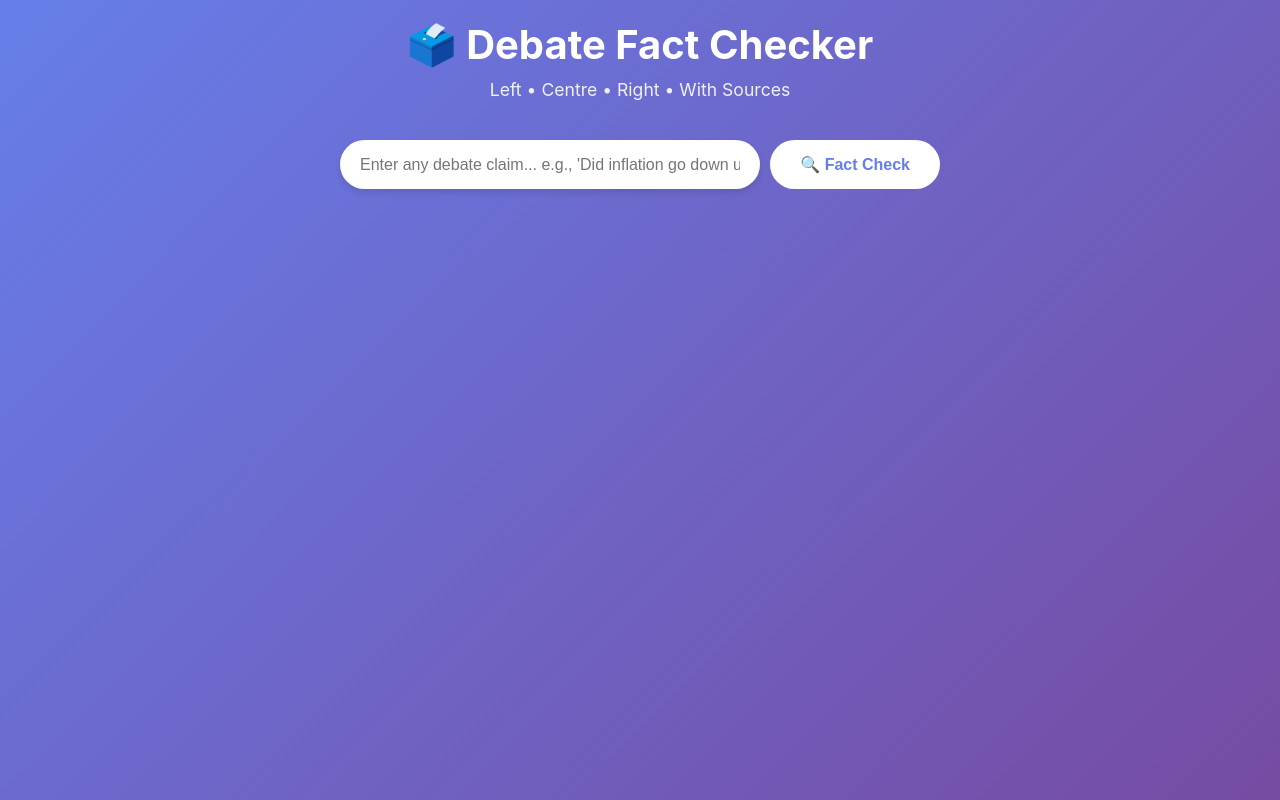
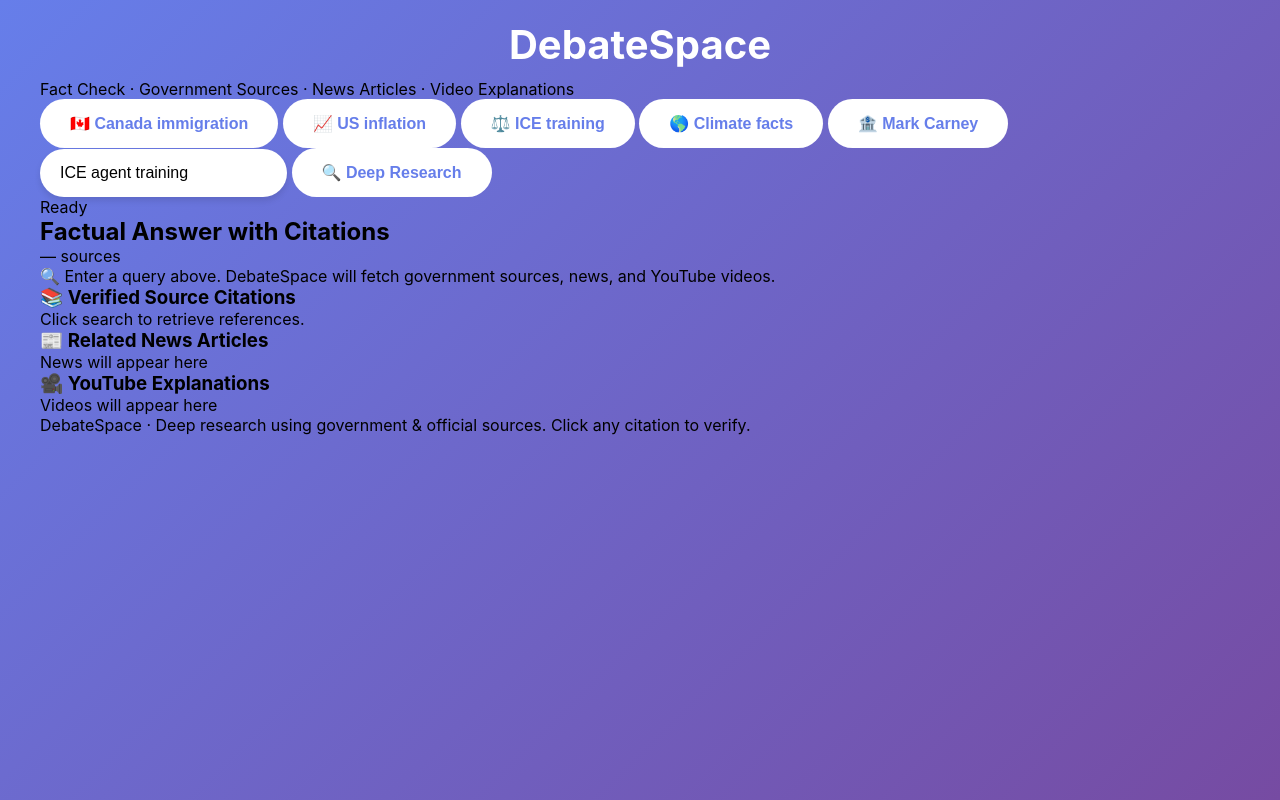
Before and after one commit to CivicIntelCanada/DebateSpace, a website: page index.html in a window 1280 px wide. Drawn offline with Linux system fonts and the light colour scheme.

Commit message:
Update index.html

```diff
--- a/index.html
+++ b/index.html
@@ -3,27 +3,63 @@
 <head>
     <meta charset="UTF-8">
     <meta name="viewport" content="width=device-width, initial-scale=1.0">
-    <title>Debate Fact Checker - Left, Centre, Right Sources</title>
+    <title>DebateSpace | Fact-Check with Government Sources</title>
     <link rel="stylesheet" href="style.css">
 </head>
 <body>
     <div class="container">
-        <h1>🗳️ Debate Fact Checker</h1>
-        <p class="subtitle">Left • Centre • Right • With Sources</p>
-
-        <div class="search-box">
-            <input type="text" id="searchInput" placeholder="Enter any debate claim... e.g., 'Did inflation go down under Biden?'">
-            <button onclick="searchDebate()">🔍 Fact Check</button>
+        <div class="header">
+            <div class="logo-area">
+                <h1>DebateSpace</h1>
+                <p>Fact Check · Government Sources · News Articles · Video Explanations</p>
+            </div>
+            <div class="search-suggestions">
+                <button class="suggestion-btn" data-query="Canada immigration">🇨🇦 Canada immigration</button>
+                <button class="suggestion-btn" data-query="US inflation rate">📈 US inflation</button>
+                <button class="suggestion-btn" data-query="ICE agent training">⚖️ ICE training</button>
+                <button class="suggestion-btn" data-query="climate facts">🌎 Climate facts</button>
+                <button class="suggestion-btn" data-query="Mark Carney">🏦 Mark Carney</button>
+            </div>
         </div>
 
-        <div class="loading" id="loading" style="display:none;">
-            <div class="spinner"></div>
-            <p>Searching sources and generating rebuttals...</p>
+        <div class="search-panel">
+            <input type="text" id="searchInput" placeholder="Ask about government data, policy, ICE training, inflation..." value="ICE agent training">
+            <button id="searchBtn">🔍 Deep Research</button>
+            <div class="status-badge" id="statusBadge">Ready</div>
         </div>
 
-        <div id="results" class="results"></div>
+        <div class="main-grid">
+            <div class="left-col">
+                <div class="answer-card" id="answerContainer">
+                    <div class="answer-header">
+                        <h2>Factual Answer with Citations</h2>
+                        <span class="source-count" id="sourceCountBadge">— sources</span>
+                    </div>
+                    <div id="answerText" class="factual-answer">
+                        <p>🔍 Enter a query above. DebateSpace will fetch government sources, news, and YouTube videos.</p>
+                    </div>
+                    <div class="sources-list" id="sourcesList">
+                        <h3>📚 Verified Source Citations</h3>
+                        <div id="sourcesItems">Click search to retrieve references.</div>
+                    </div>
+                </div>
+            </div>
+
+            <div class="sidebar">
+                <div class="news-card">
+                    <h3>📰 Related News Articles</h3>
+                    <div id="newsList">News will appear here</div>
+                </div>
+                <div class="video-card">
+                    <h3>🎥 YouTube Explanations</h3>
+                    <div id="videoList">Videos will appear here</div>
+                </div>
+            </div>
+        </div>
+        <footer>
+            DebateSpace · Deep research using government & official sources. Click any citation to verify.
+        </footer>
     </div>
-
     <script src="script.js"></script>
 </body>
 </html>
```
